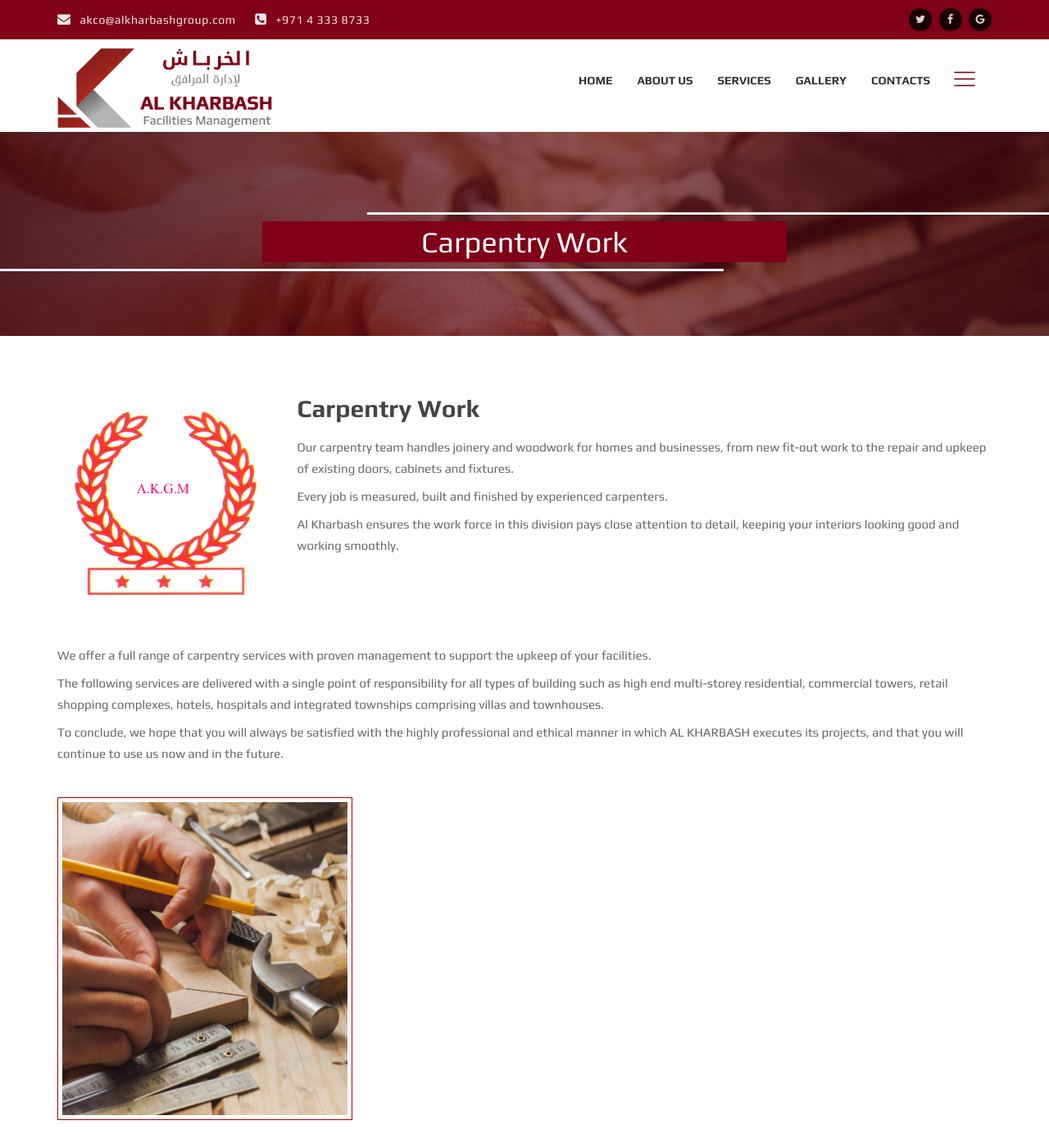
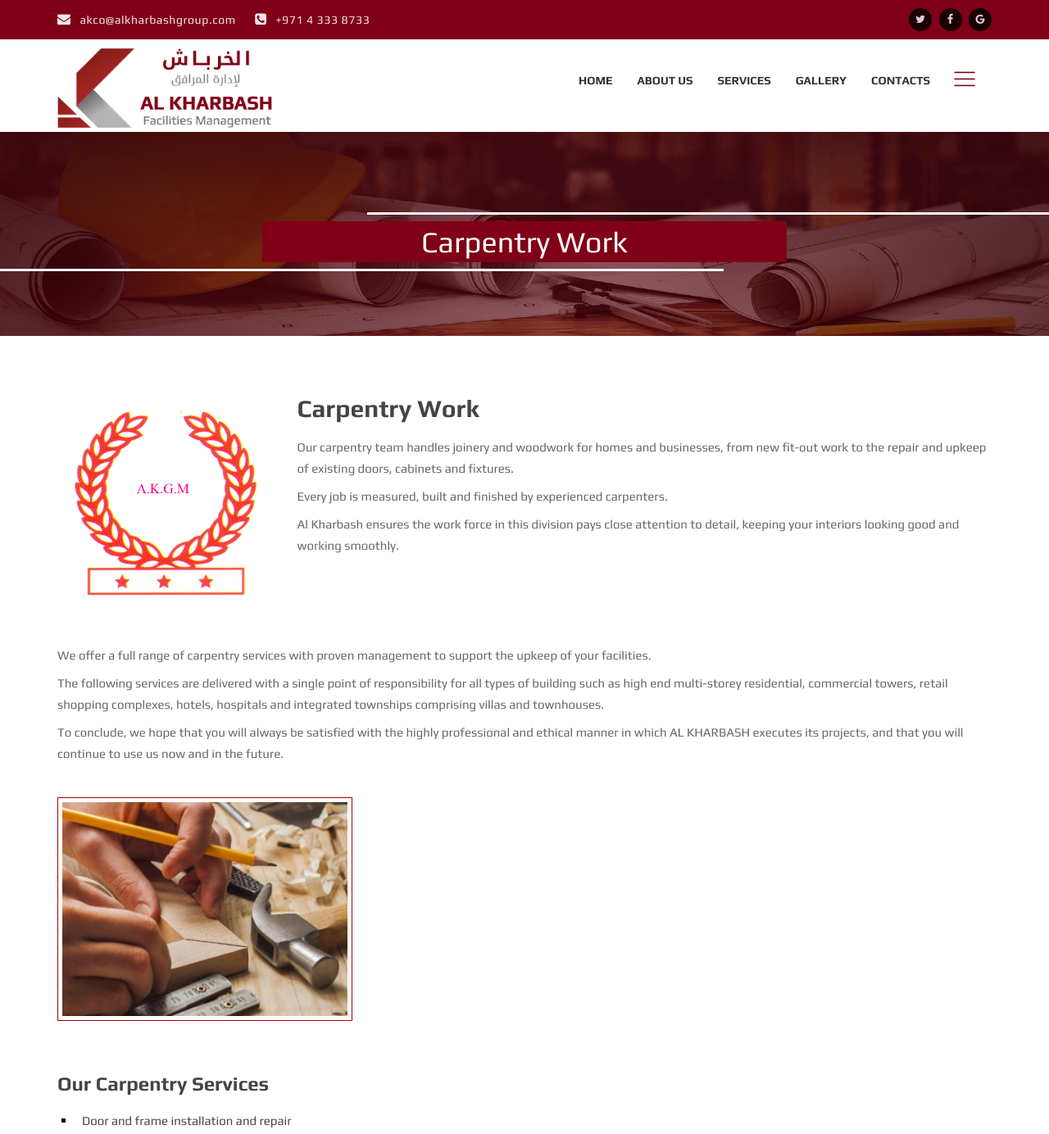
Before and after one commit to Yennetivinay/Al-kharbash, a plain HTML site: page carpentry.html in a window 1280 px wide. Shown: the top 1384 px of the page at 82% size. Drawn offline with Linux system fonts and the light colour scheme.

Commit message:
Service pages: centered banners and equal-size photo cards
- Center inline banner images instead of pinning them to the top-left
- Carpentry, Electro Mechanical and Civil and Masonry use the wide
  General Maintenance banner instead of a blurry upscaled square photo
- Photo row cards are all the same 4:3 size

```diff
--- a/carpentry.html
+++ b/carpentry.html
@@ -189,7 +189,7 @@
 </div>
 <!--End contact Form-->
 <!-- Start breadcumb Area -->
-<div class="page-area" style="background:url(images/carpentry.jpg); background-size:cover;">
+<div class="page-area" style="background:url(images/general-banner.jpg); background-size:cover;">
   <div class="breadcumb-overlay"></div>
   <div class="">
     <div class="row">
--- a/css/enhancements.css
+++ b/css/enhancements.css
@@ -79,6 +79,20 @@ textarea:focus-visible {
     border-color: #800017;
     box-shadow: 0 0 0 3px rgba(128,0,23,0.12);
 }
+
+/* ---------- Service detail pages ---------- */
+/* banners are set inline with no position, which pins them to the top-left corner */
+.page-area[style] {
+    background-position: center center !important;
+    background-repeat: no-repeat !important;
+}
+/* photo row: three equal cards whatever the source image size */
+.single-services-page .brd img {
+    width: 100%;
+    aspect-ratio: 4 / 3;
+    object-fit: cover;
+}
+.single-services-page .brd { margin-bottom: 30px; }
 
 /* ---------- Service cards (home page) ---------- */
 .img-hover-text12.sty2.has-link { cursor: pointer; }
```
Also changed, not shown: civil-masonry.html (+1 -1 lines), electro-mechanical.html (+1 -1 lines).
